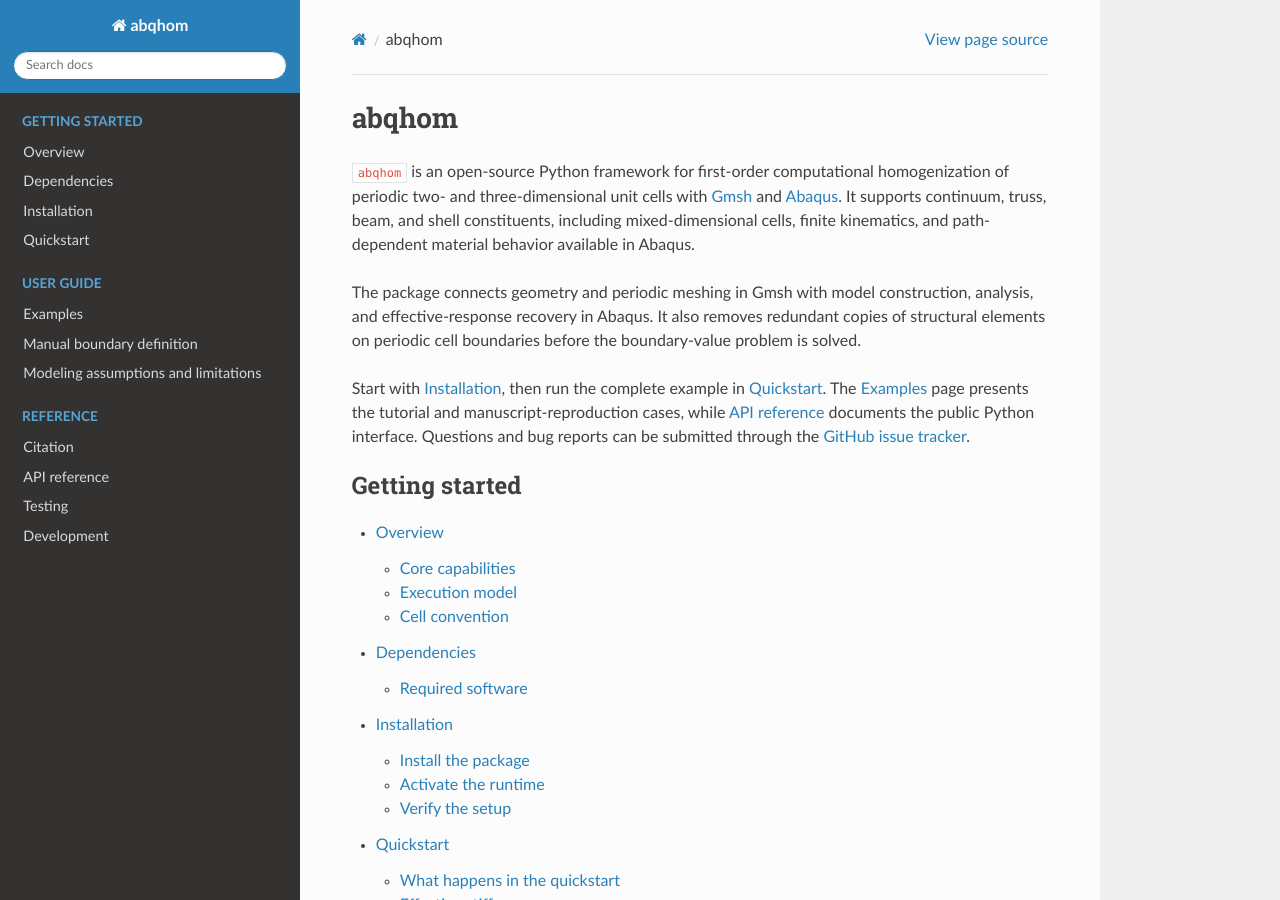
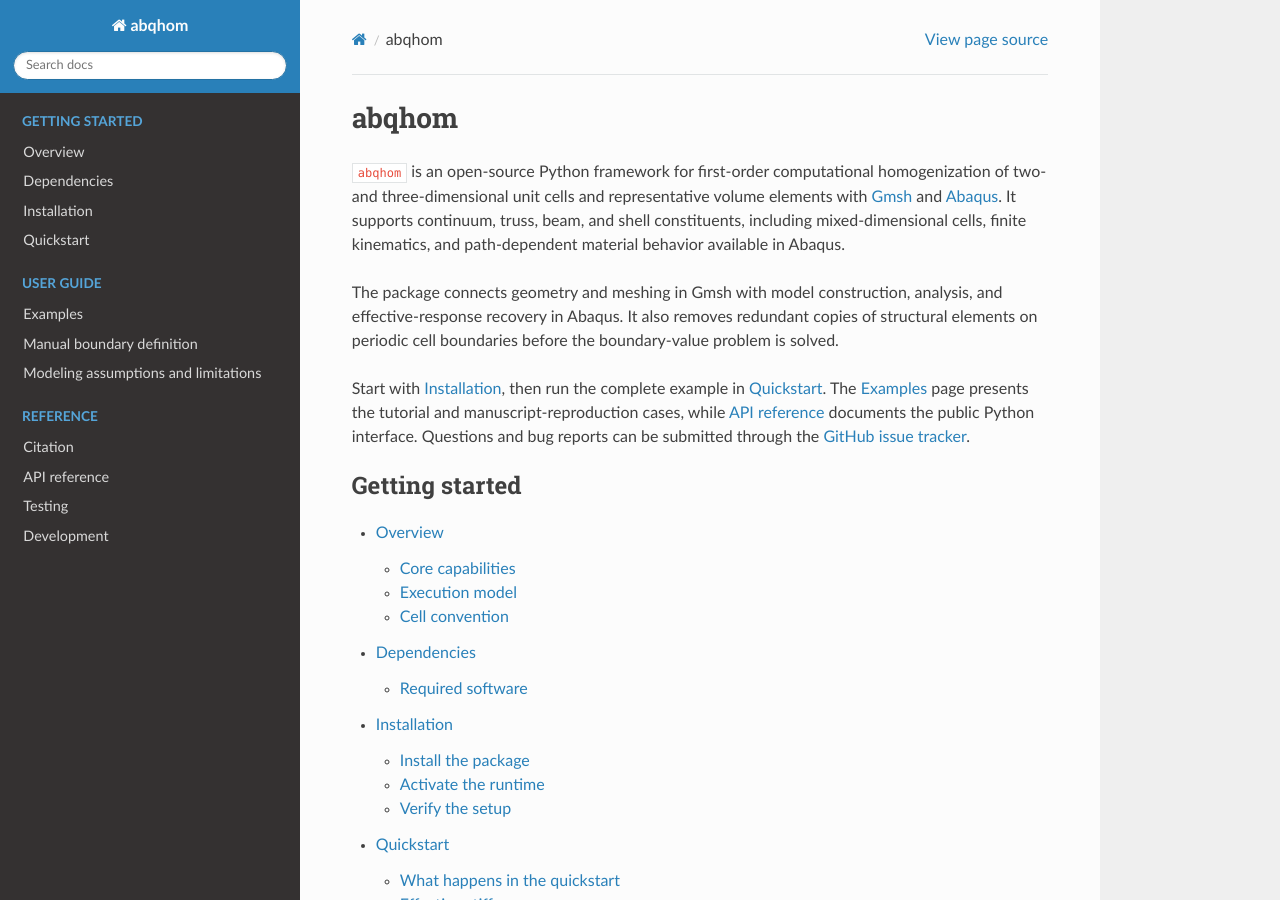
Before and after one commit to jstollberg/abqhom, a Sphinx documentation site: the page built from doc/source/index.rst, in a window 1280 px wide and 900 px high. Built offline with Sphinx 7.4.7 and the Read the Docs theme 3.1.0, drawn with Linux system fonts in a browser that asks for light colours.

Commit message:
Broaden documented homogenization scope

```diff
--- a/doc/source/index.rst
+++ b/doc/source/index.rst
@@ -2,14 +2,13 @@ abqhom
 ======
 
 ``abqhom`` is an open-source Python framework for first-order computational
-homogenization of periodic two- and three-dimensional unit cells with
-`Gmsh <https://gmsh.info/>`_ and
-`Abaqus <https://www.3ds.com/products/simulia/abaqus>`_. It supports
-continuum, truss, beam, and shell constituents, including mixed-dimensional
-cells, finite kinematics, and path-dependent material behavior available in
-Abaqus.
+homogenization of two- and three-dimensional unit cells and representative
+volume elements with `Gmsh <https://gmsh.info/>`_ and
+`Abaqus <https://www.3ds.com/products/simulia/abaqus>`_. It supports continuum,
+truss, beam, and shell constituents, including mixed-dimensional cells,
+finite kinematics, and path-dependent material behavior available in Abaqus.
 
-The package connects geometry and periodic meshing in Gmsh with model
+The package connects geometry and meshing in Gmsh with model
 construction, analysis, and effective-response recovery in Abaqus. It also
 removes redundant copies of structural elements on periodic cell boundaries
 before the boundary-value problem is solved.
--- a/doc/source/limitations.rst
+++ b/doc/source/limitations.rst
@@ -14,8 +14,8 @@ Cell geometry
   but their geometric assignment is the user's responsibility. See
   :ref:`manual-boundary` for the group convention and a construction example.
 * Constituents inside and on the cell boundary may have arbitrary
-  orientations. The restriction concerns the periodic reference-cell
-  boundary, not the material topology.
+  orientations. The restriction concerns the exterior reference-cell
+  geometry, not the material topology.
 * Two-dimensional Gmsh models are not projected from another coordinate
   plane during Abaqus export.
 * A Gmsh physical group name must not conflict with the boundary-set names
--- a/pyproject.toml
+++ b/pyproject.toml
@@ -5,7 +5,7 @@ build-backend = "setuptools.build_meta"
 [project]
 name = "abqhom"
 dynamic = ["version"]
-description = "Computational homogenization of periodic unit cells with Abaqus and Gmsh"
+description = "Computational homogenization of unit cells and RVEs with Abaqus and Gmsh"
 readme = "README.md"
 requires-python = ">=3.9"
 license = "GPL-3.0-or-later"
@@ -18,7 +18,8 @@ keywords = [
     "computational homogenization",
     "finite elements",
     "Gmsh",
-    "periodic unit cells",
+    "representative volume elements",
+    "unit cells",
 ]
 classifiers = [
     "Development Status :: 3 - Alpha",
--- a/src/abqhom/__init__.py
+++ b/src/abqhom/__init__.py
@@ -1,6 +1,6 @@
 # SPDX-FileCopyrightText: 2023-2026 Jonathan Stollberg
 # SPDX-License-Identifier: GPL-3.0-or-later
 
-"""Computational homogenization of periodic unit cells."""
+"""Computational homogenization of unit cells and RVEs."""
 
 __version__ = "0.1.0.dev0"
```
Also changed, not shown: README.md (+6 -5 lines), doc/source/introduction.rst (+6 -6 lines), 2 other files.
